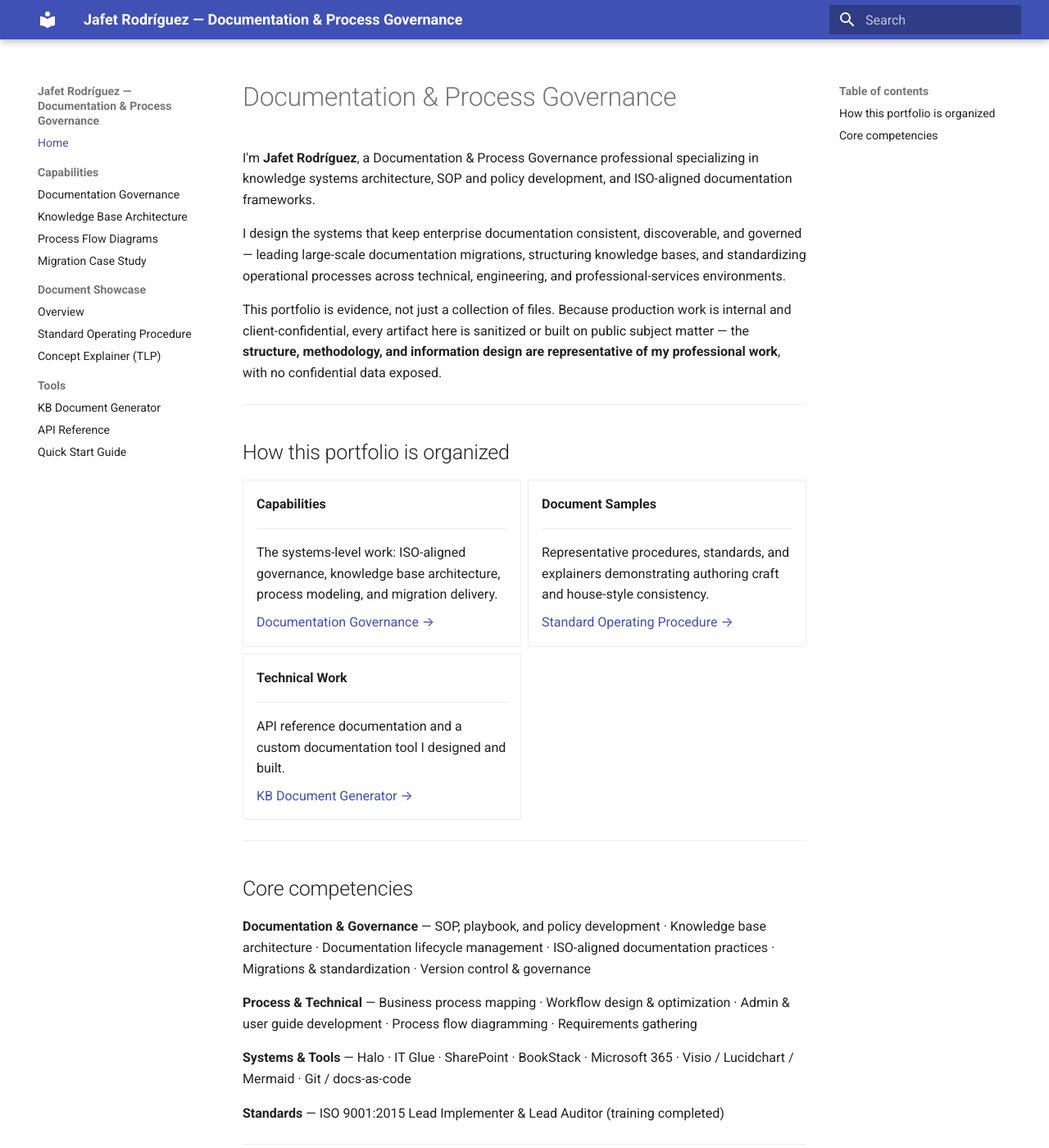
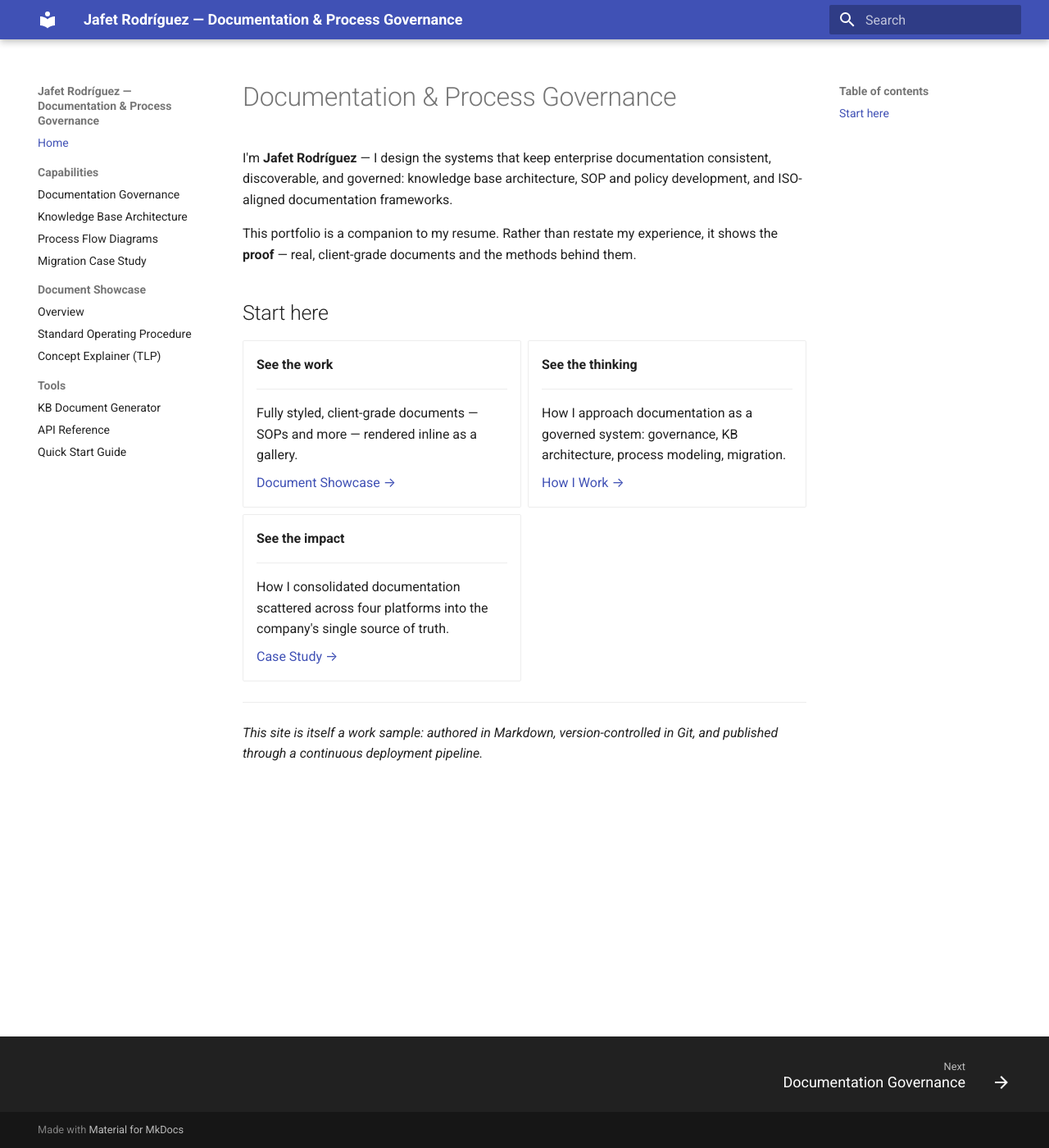
Before and after one commit to JafetRodri/docs-portfolio, an MkDocs documentation site: the page built from docs/index.md, in a window 1280 px wide and 1400 px high. Shown: the whole window at 82% size. Built offline with MkDocs 1.6.1 and Material for MkDocs 9.7.7, drawn with Linux system fonts in a browser that asks for light colours.

Commit message:
Add files via upload

```diff
--- a/docs/index.md
+++ b/docs/index.md
@@ -1,55 +1,39 @@
 # Documentation & Process Governance
 
-I'm **Jafet Rodríguez**, a Documentation & Process Governance professional specializing in knowledge systems architecture, SOP and policy development, and ISO-aligned documentation frameworks.
+I'm **Jafet Rodríguez** — I design the systems that keep enterprise documentation consistent, discoverable, and governed: knowledge base architecture, SOP and policy development, and ISO-aligned documentation frameworks.
 
-I design the systems that keep enterprise documentation consistent, discoverable, and governed — leading large-scale documentation migrations, structuring knowledge bases, and standardizing operational processes across technical, engineering, and professional-services environments.
+This portfolio is a companion to my resume. Rather than restate my experience, it shows the **proof** — real, client-grade documents and the methods behind them.
 
-This portfolio is evidence, not just a collection of files. Because production work is internal and client-confidential, every artifact here is sanitized or built on public subject matter — the **structure, methodology, and information design are representative of my professional work**, with no confidential data exposed.
-
----
-
-## How this portfolio is organized
+## Start here
 
 <div class="grid cards" markdown>
 
--   **Capabilities**
+-   **See the work**
 
     ---
 
-    The systems-level work: ISO-aligned governance, knowledge base architecture, process modeling, and migration delivery.
+    Fully styled, client-grade documents — SOPs and more — rendered inline as a gallery.
 
-    [Documentation Governance →](iso-governance.md)
+    [Document Showcase →](document-showcase.md)
 
--   **Document Samples**
+-   **See the thinking**
 
     ---
 
-    Representative procedures, standards, and explainers demonstrating authoring craft and house-style consistency.
+    How I approach documentation as a governed system: governance, KB architecture, process modeling, migration.
 
-    [Standard Operating Procedure →](sop.md)
+    [How I Work →](how-i-work.md)
 
--   **Technical Work**
+-   **See the impact**
 
     ---
 
-    API reference documentation and a custom documentation tool I designed and built.
+    How I consolidated documentation scattered across four platforms into the company's single source of truth.
 
-    [KB Document Generator →](kb-generator.md)
+    [Case Study →](case-study.md)
 
 </div>
 
 ---
 
-## Core competencies
-
-**Documentation & Governance** — SOP, playbook, and policy development · Knowledge base architecture · Documentation lifecycle management · ISO-aligned documentation practices · Migrations & standardization · Version control & governance
-
-**Process & Technical** — Business process mapping · Workflow design & optimization · Admin & user guide development · Process flow diagramming · Requirements gathering
-
-**Systems & Tools** — Halo · IT Glue · SharePoint · BookStack · Microsoft 365 · Visio / Lucidchart / Mermaid · Git / docs-as-code
-
-**Standards** — ISO 9001:2015 Lead Implementer & Lead Auditor (training completed)
-
----
-
 *This site is itself a work sample: authored in Markdown, version-controlled in Git, and published through a continuous deployment pipeline.*
```
Also changed, not shown: docs/case-study.md (added, +47 -0 lines).
